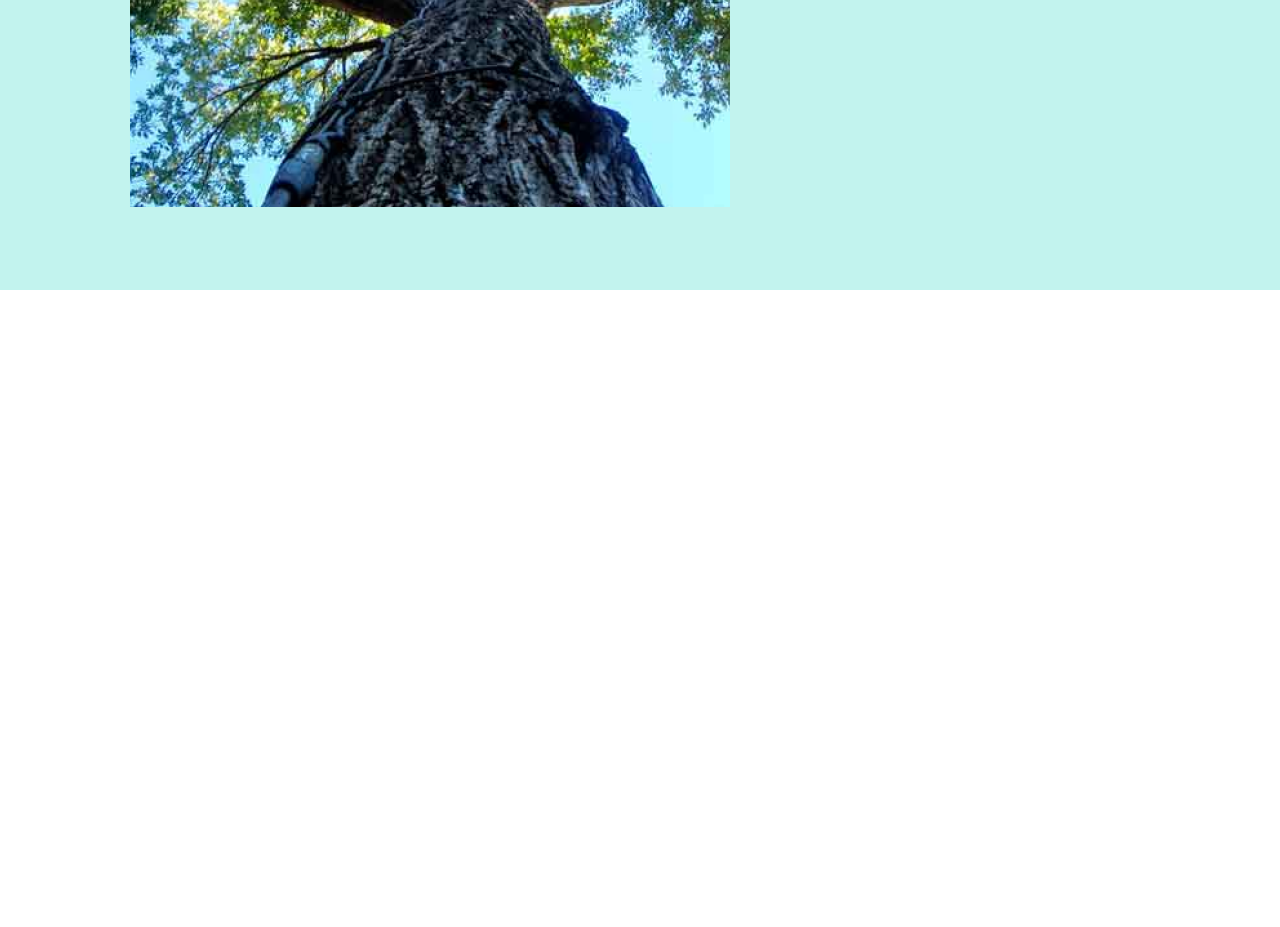
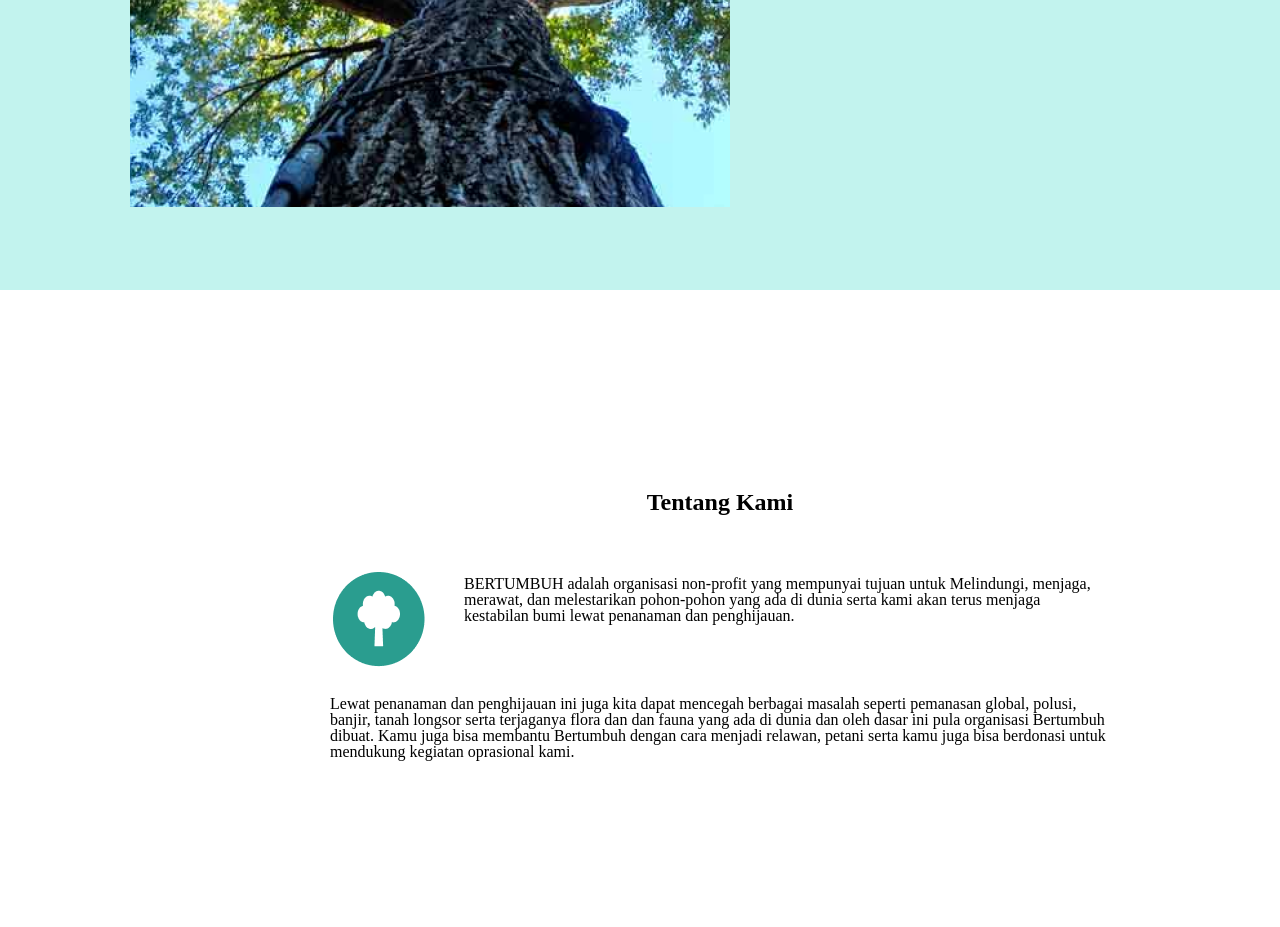
Before and after one commit to gelaaghlemashvili/homework5, a plain HTML site: page index.html in a window 1280 px wide. Shown: the part 558-1485 px from the top of the page. Before the commit the page ends 848 px from the top, so only its background shows below. Drawn offline with Linux system fonts and the light colour scheme.

Commit message:
articles

```diff
--- a/css/style.css
+++ b/css/style.css
@@ -11,9 +11,11 @@ nav {
     color: #6D6D6D;
     font-size: 20px;
 }
+
 .logo {
     vertical-align: middle;
 }
+
 .active {
     margin-left: 47px;
     margin-right: 47px;
@@ -27,6 +29,7 @@ nav {
     padding: 8px 19px;
     color: white;
 }
+
 .section1 {
     width: 1440px;
     margin: 0 auto;
@@ -41,17 +44,52 @@ nav {
     vertical-align: top;
     margin-left: 96px;
 }
+
 .text {
     margin-top: 33px;
     margin-bottom: 81px;
     font-style: italic;
 }
+
 h3 {
     font-size: 32px;
 }
+
 .button1 {
     background-color: #2A9D8F;
 
-        padding: 8px 27px;
-        color: white;
+    padding: 8px 27px;
+    color: white;
 }
+
+.article1 {
+    width: 1440px;
+    margin: o auto;
+    background-color: white;
+    padding: 200px 330px;
+}
+
+.div2 {
+    width: 780px;
+    height: 434px;
+}
+
+.text1 {
+    display: inline-block;
+    vertical-align: top;
+    margin-left: 32px;
+    margin-top: 62px;
+    width: 641.55px;
+    height: 120px;
+
+}
+
+.image {
+    margin-top: 55px;
+    vertical-align: top;
+}
+
+.text2 {
+    width: 780px;
+    height: 170px;
+}
--- a/index.html
+++ b/index.html
@@ -47,5 +47,33 @@
 
     </section>
 
+    <article class="article1">
+
+        <div class="div2">
+            <center>
+                <h2>Tentang Kami</h2>
+            </center>
+            <img class="image" src="image/logo bertumbuh.png" alt="">
+
+
+
+            <p class="text1">BERTUMBUH adalah organisasi non-profit yang mempunyai tujuan untuk Melindungi, menjaga, merawat, dan melestarikan
+                pohon-pohon yang ada di dunia serta kami akan terus menjaga kestabilan bumi lewat penanaman dan penghijauan.</p>
+
+                <p class="text2">Lewat penanaman dan penghijauan ini juga kita dapat mencegah berbagai masalah seperti pemanasan global,
+                    polusi,
+                    banjir,
+                    tanah longsor serta terjaganya flora dan dan fauna yang ada di dunia dan oleh dasar ini pula organisasi Bertumbuh
+                    dibuat. Kamu juga bisa membantu Bertumbuh dengan cara menjadi relawan, petani serta kamu juga bisa berdonasi untuk
+                    mendukung kegiatan oprasional kami.</p>
+
+
+
+
+    </div>
+
+
+    </article>
+
 </body>
 </html>
```
